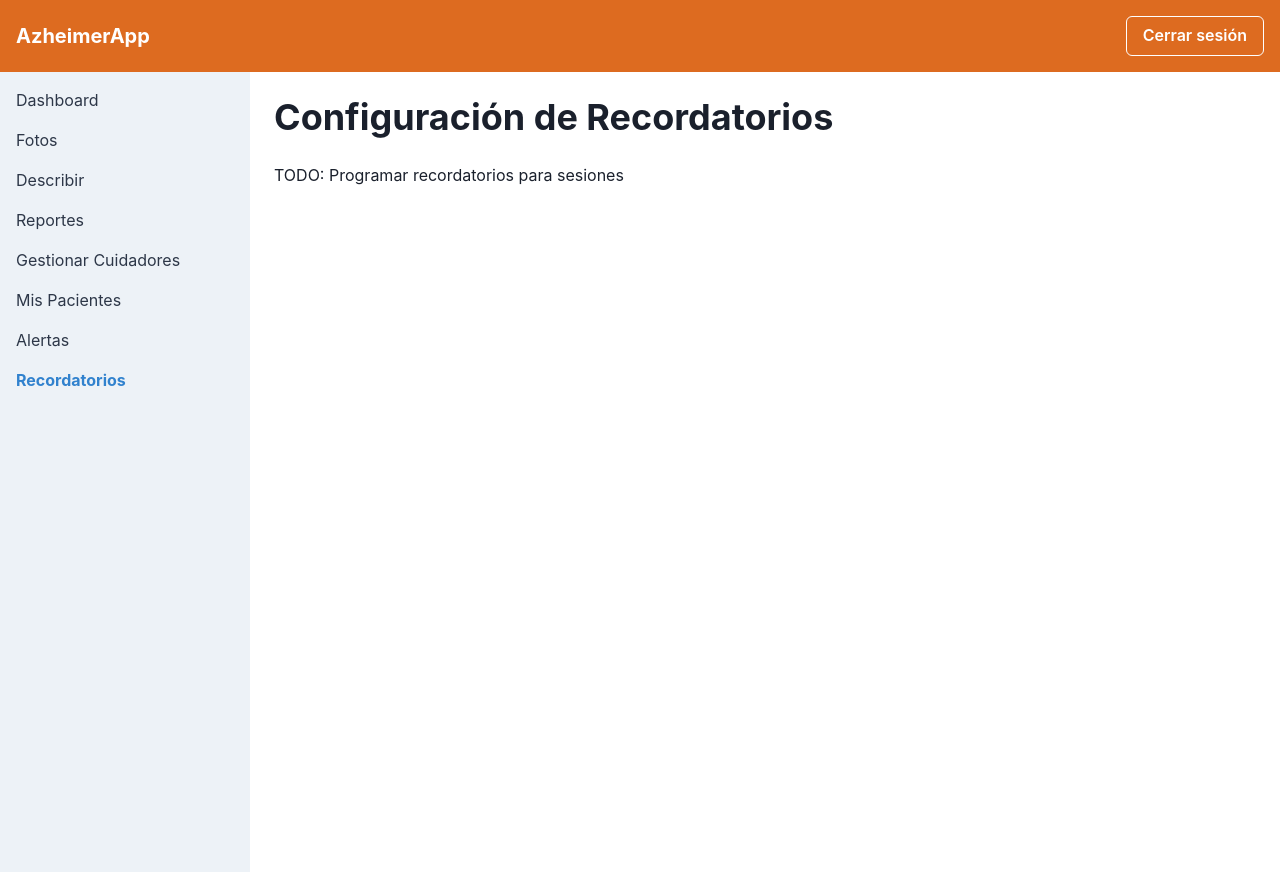
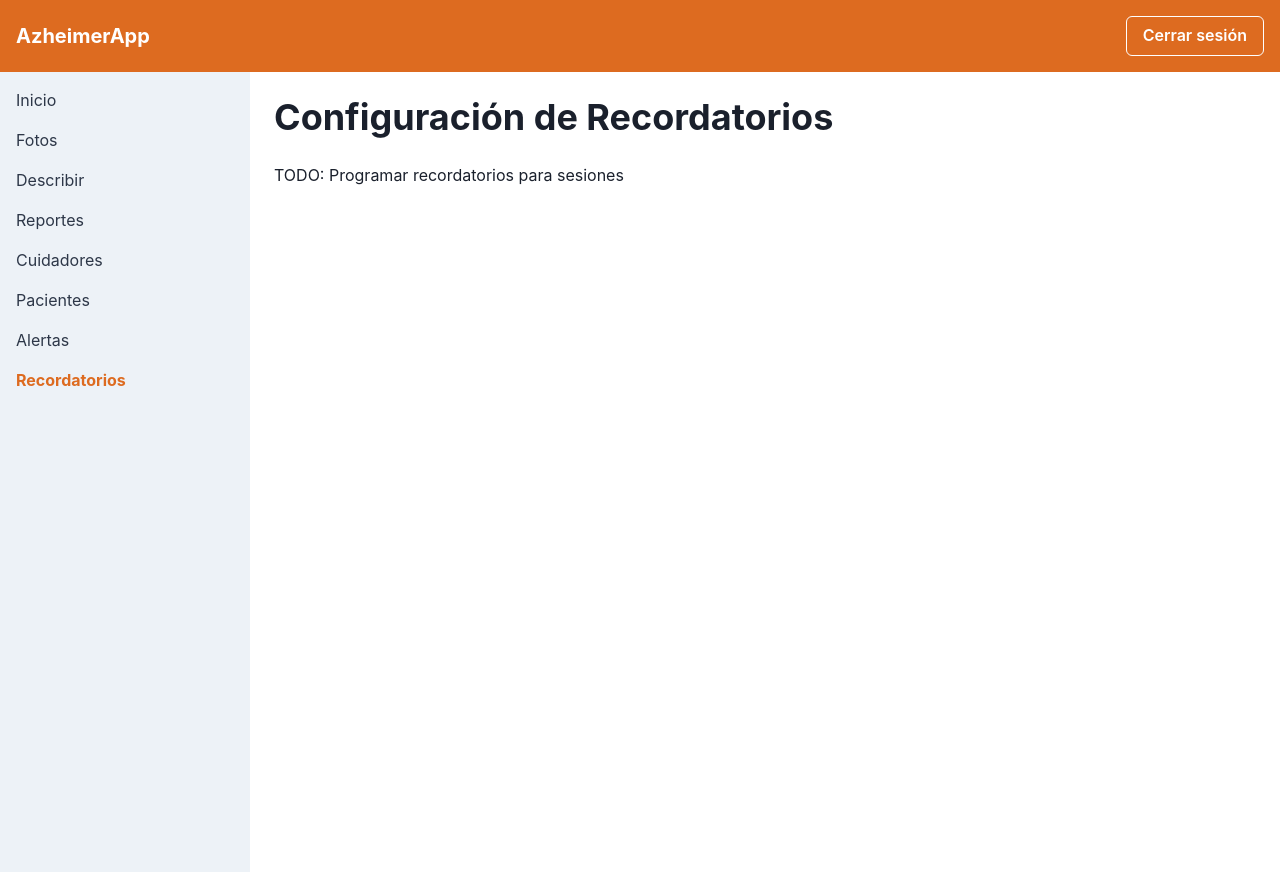
Before and after one commit to VictoriaGallo/proyecto1, a React (Vite) app in the folder frontend/: page /reminders in a window 1280 px wide. Built offline with nearby package versions, Linux system fonts and the light colour scheme; sample sign-in values are in the browser's storage.

Commit message:
Update sidebar labels and active link color

```diff
--- a/frontend/src/components/Layout/Sidebar.tsx
+++ b/frontend/src/components/Layout/Sidebar.tsx
@@ -2,12 +2,12 @@ import { Box, VStack, Link, Text } from "@chakra-ui/react";
 import { Link as RouterLink, useLocation } from "react-router-dom";
 
 const menuItems = [
-  { path: "/", label: "Dashboard" },
+  { path: "/", label: "Inicio" },
   { path: "/photos", label: "Fotos" },
   { path: "/describe", label: "Describir" },
   { path: "/reports", label: "Reportes" },
-  { path: "/caregivers/manage", label: "Gestionar Cuidadores" },
-  { path: "/caregivers/patients", label: "Mis Pacientes" },
+  { path: "/caregivers/manage", label: "Cuidadores" },
+  { path: "/caregivers/patients", label: "Pacientes" },
   { path: "/alerts", label: "Alertas" },
   { path: "/reminders", label: "Recordatorios" }
 ];
@@ -23,7 +23,7 @@ export function Sidebar() {
             key={item.path}
             as={RouterLink}
             to={item.path}
-            color={location.pathname === item.path ? "blue.500" : "gray.700"}
+            color={location.pathname === item.path ? "orange.500" : "gray.700"}
             fontWeight={location.pathname === item.path ? "bold" : "normal"}
           >
             <Text>{item.label}</Text>
```
